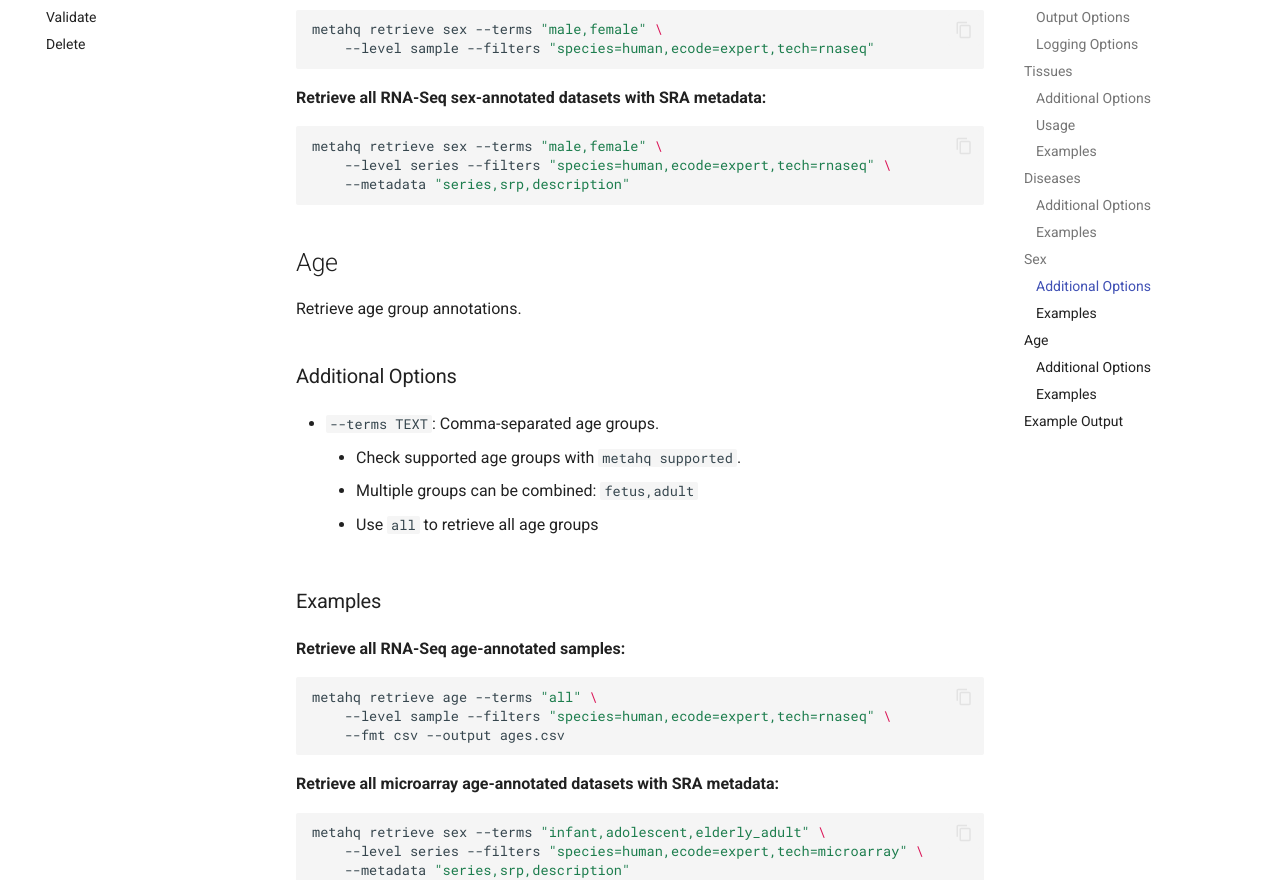
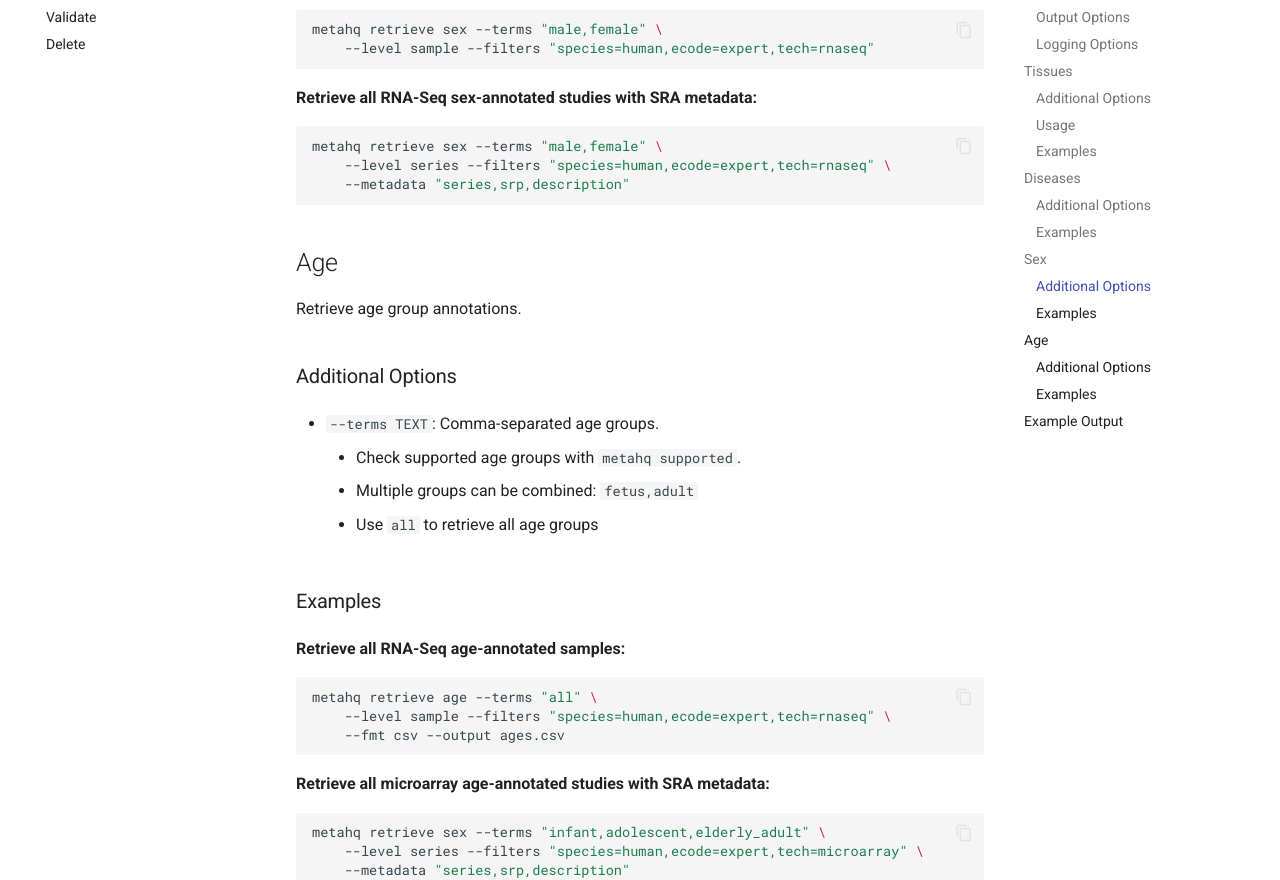
Before and after one commit to krishnanlab/meta-hq, an MkDocs documentation site: the page built from docs/user-guide/retrieve.md, in a window 1280 px wide and 1400 px high, scrolled down 3563 px. Shown: the part 172-1052 px from the top of the window. Built offline with MkDocs 1.6.1 and Material for MkDocs 9.7.7, drawn with Linux system fonts in a browser that asks for light colours; comment, search, counter and statistics services are not loaded.

Commit message:
renamed datasets to studies

````diff
--- a/docs/user-guide/retrieve.md
+++ b/docs/user-guide/retrieve.md
@@ -137,7 +137,7 @@ metahq retrieve sex --terms "male,female" \
     --level sample --filters "species=human,ecode=expert,tech=rnaseq"
 ```
 
-**Retrieve all RNA-Seq sex-annotated datasets with SRA metadata:**
+**Retrieve all RNA-Seq sex-annotated studies with SRA metadata:**
 
 ```bash
 metahq retrieve sex --terms "male,female" \
@@ -166,7 +166,7 @@ metahq retrieve age --terms "all" \
     --fmt csv --output ages.csv
 ```
 
-**Retrieve all microarray age-annotated datasets with SRA metadata:**
+**Retrieve all microarray age-annotated studies with SRA metadata:**
 
 ```bash
 metahq retrieve sex --terms "infant,adolescent,elderly_adult" \
````
